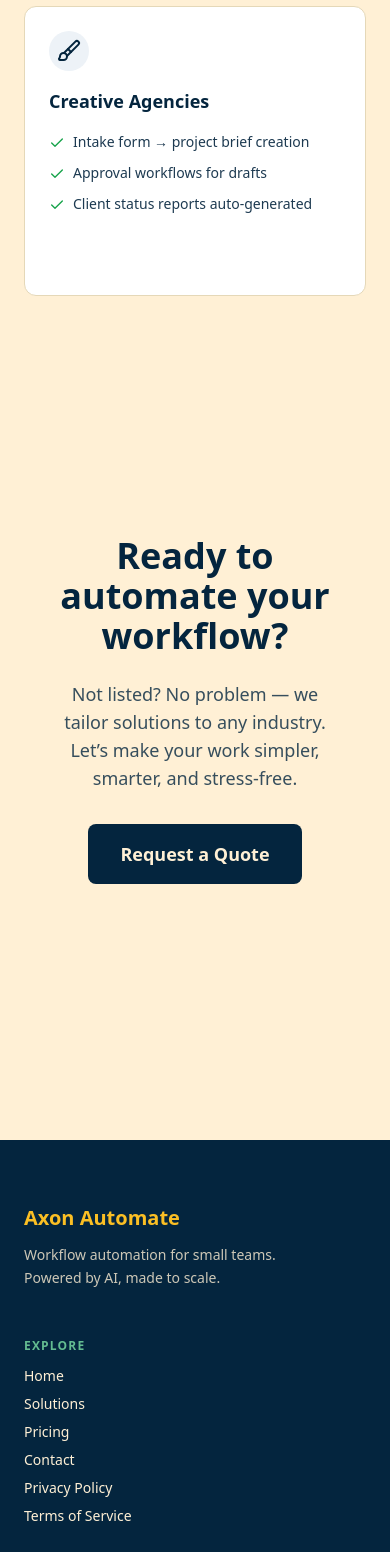
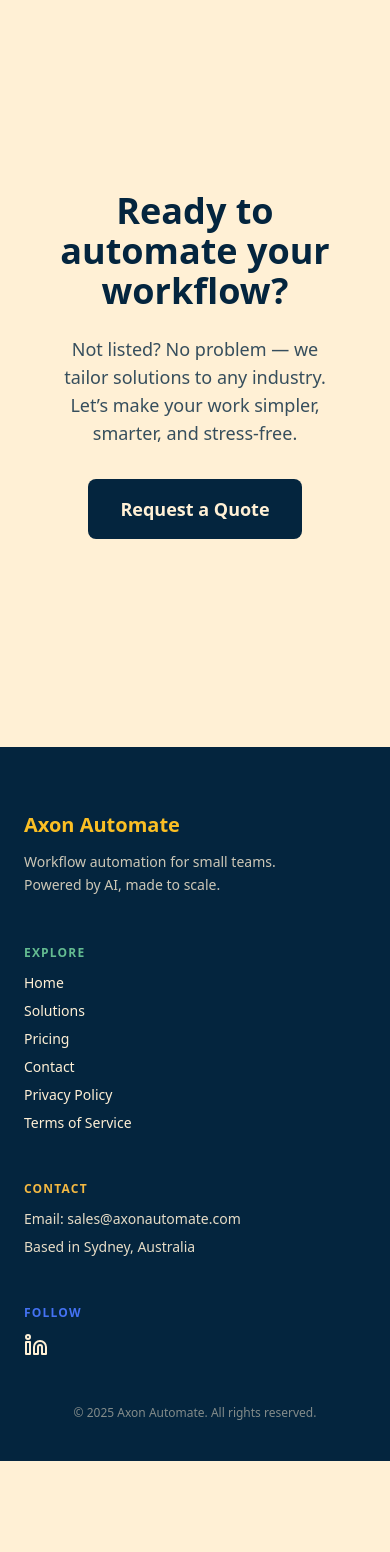
Before and after one commit to trimdex445/axon-automate, a Next.js app: page / in a window 390 px wide. Shown: the part 5376-6928 px from the top of the page. After the commit the page ends 6837 px from the top, so only its background shows below. Built offline with nearby package versions, Linux system fonts and the light colour scheme.

Commit message:
Tightened vertical spacing between hero and sections on landing page

```diff
--- a/components/Footer.tsx
+++ b/components/Footer.tsx
@@ -31,7 +31,7 @@ export default function Footer() {
         <div>
           <h4 className="uppercase font-semibold mb-3 text-xs tracking-widest text-[#f4b942]">Contact</h4>
           <ul className="space-y-2 opacity-90">
-            <li>Email: hello@axonautomate.com</li>
+            <li>Email: sales@axonautomate.com</li>
             <li>Based in Sydney, Australia</li>
           </ul>
         </div>
--- a/pages/index.tsx
+++ b/pages/index.tsx
@@ -22,7 +22,7 @@ export default function Home() {
     <Layout>
       {/* Hero */}
       <section
-        className="relative w-full h-[calc(100vh-5rem)] flex flex-col md:flex-row items-center justify-between bg-[#fff0d5] px-6 md:px-20"
+        className="relative w-full h-[calc(80vh-5rem)] flex flex-col md:flex-row items-center justify-between bg-[#fff0d5] px-6 md:px-20"
         id="hero"
       >
         {/* Left - Text */}
@@ -64,7 +64,7 @@ export default function Home() {
 
 
       {/* Value Prop Trio */}
-      <section className="py-36 bg-[#fff0d5]" id="why">
+      <section className="py-20 bg-[#fff0d5]" id="why">
         <div className="max-w-7xl mx-auto px-6 md:px-12 text-center">
           <div className="mb-24">
             <h2 className="text-5xl md:text-6xl font-extrabold text-[#04253e] tracking-tight mb-4">
@@ -269,7 +269,7 @@ export default function Home() {
       </section>
 
       {/* CTA */}
-      <section className="py-32 bg-[#fff0d5] text-center px-6 md:px-0">
+      <section className="py-20 bg-[#fff0d5] text-center px-6 md:px-0">
         <div className="max-w-3xl mx-auto">
           <h2 className="text-4xl md:text-5xl font-extrabold text-[#04253e] mb-6">
             Ready to automate your workflow?
```
